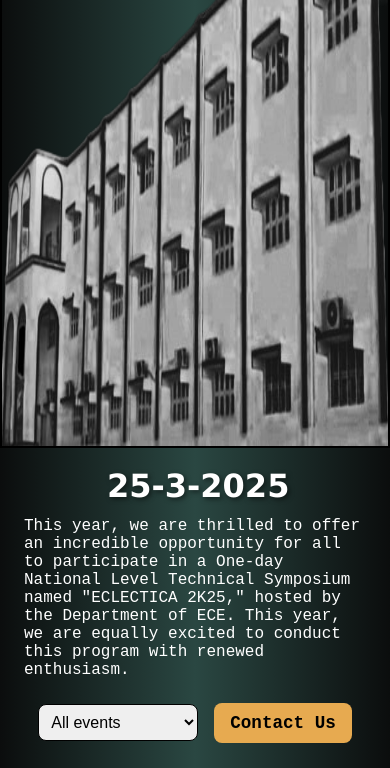
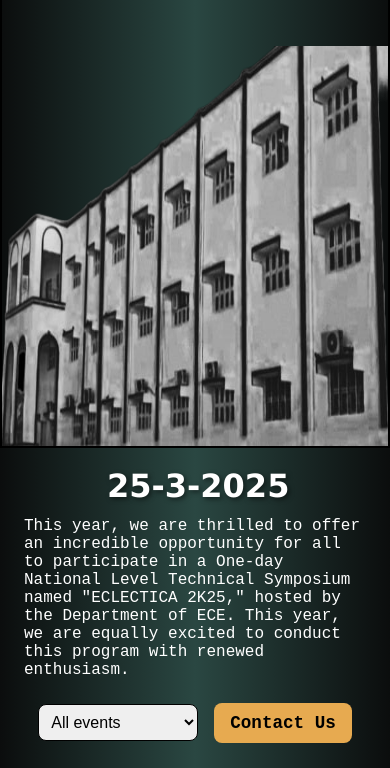
Before and after one commit to bhavani-prakash/Electrica-2K25, a plain HTML site: page index.html in a window 390 px wide. Shown: the part 307-1075 px from the top of the page. Drawn offline with Linux system fonts and the light colour scheme.

Commit message:
hero image fixed

```diff
--- a/style.css
+++ b/style.css
@@ -281,14 +281,6 @@ nav{
         width: 100%;
     }
 
-    .hero-image{
-        position: absolute;
-        right: 0;
-        bottom: 0;
-        z-index: 20;
-        height: 32rem;
-    }
-
 }
 
 @media (max-width: 768px) {
```
